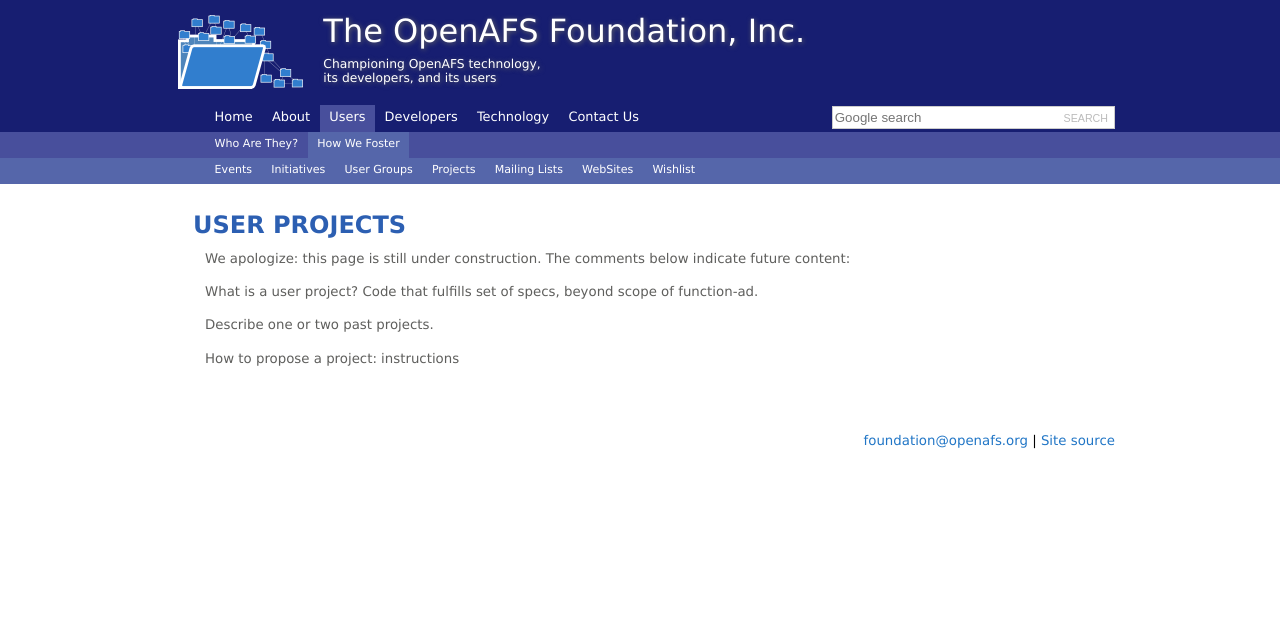
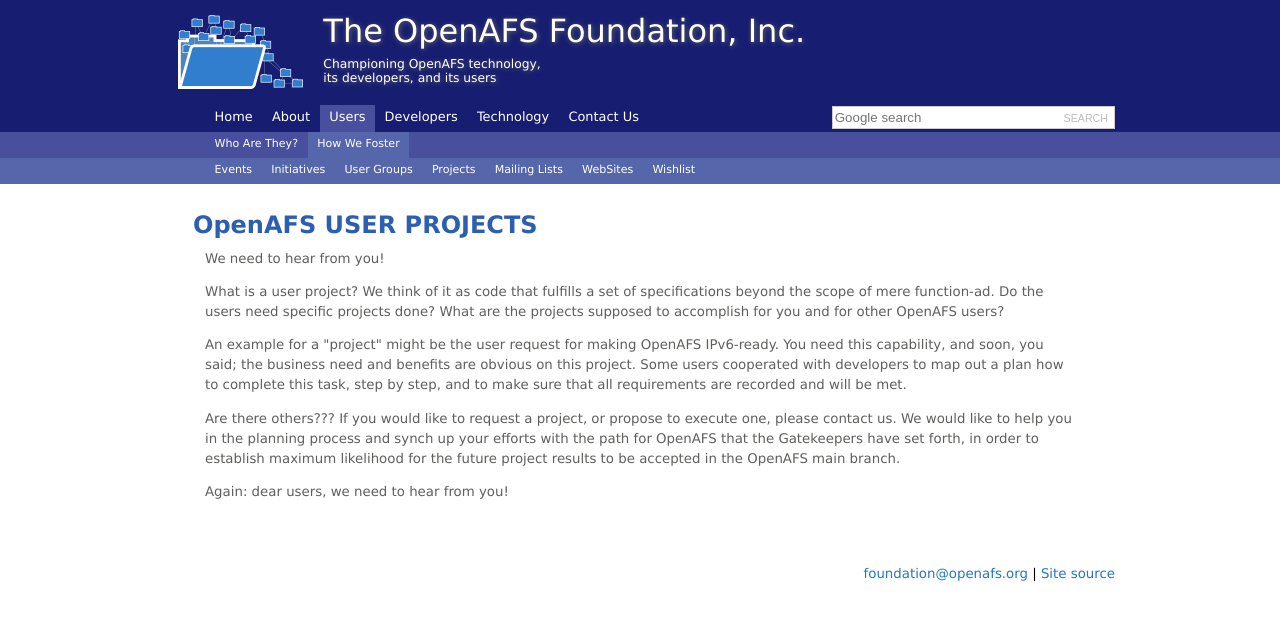
Before and after one commit to openafsfoundation/openafsfoundation.org, a Jekyll site: the page built from users/projects/index.md, in a window 1280 px wide. Shown: the top 621 px of the page. Built offline with Jekyll 4.4.1, drawn with Linux system fonts in a browser that asks for light colours.

Commit message:
Questions; example project; how to propose/apply

```diff
--- a/users/projects/index.md
+++ b/users/projects/index.md
@@ -3,12 +3,14 @@
 nav: [users,how]
 ---
 
-## USER PROJECTS ##
+## OpenAFS USER PROJECTS ##
 
-We apologize: this page is still under construction.  The comments below indicate future content:
+We need to hear from you!
 
-What is a user project? Code that fulfills set of specs, beyond scope of function-ad.
+What is a user project?  We think of it as code that fulfills a set of specifications beyond the scope of mere function-ad.  Do the users need specific projects done?  What are the projects supposed to accomplish for you and for other OpenAFS users?
 
-Describe one or two past projects.
+An example for a "project" might be the user request for making OpenAFS IPv6-ready.  You need this capability, and soon, you said; the business need and benefits are obvious on this project.  Some users cooperated with developers to map out a plan how to complete this task, step by step, and to make sure that all requirements are recorded and will be met.
 
-How to propose a project: instructions
+Are there others???  If you would like to request a project, or propose to execute one, please contact us.  We would like to help you in the planning process and synch up your efforts with the path for OpenAFS that the Gatekeepers have set forth, in order to establish maximum likelihood for the future project results to be accepted in the OpenAFS main branch.
+
+Again: dear users, we need to hear from you!
```
